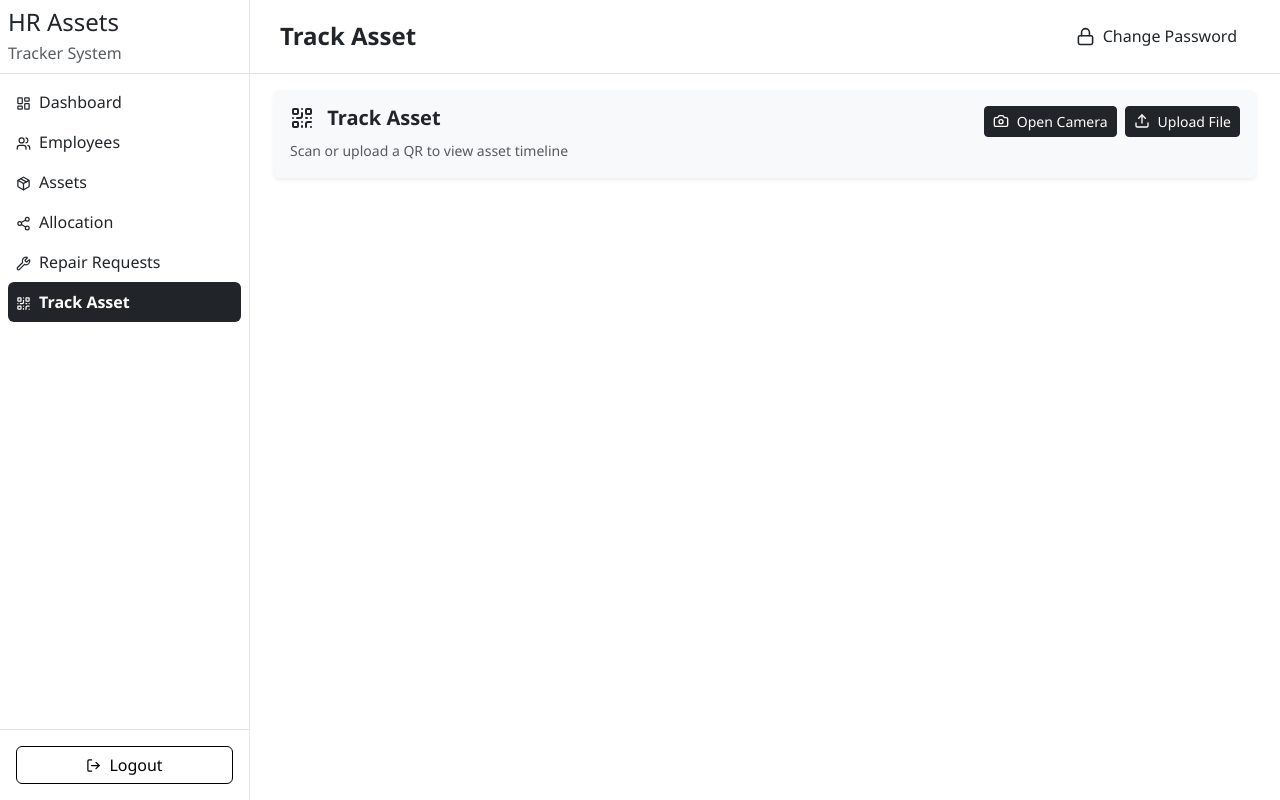
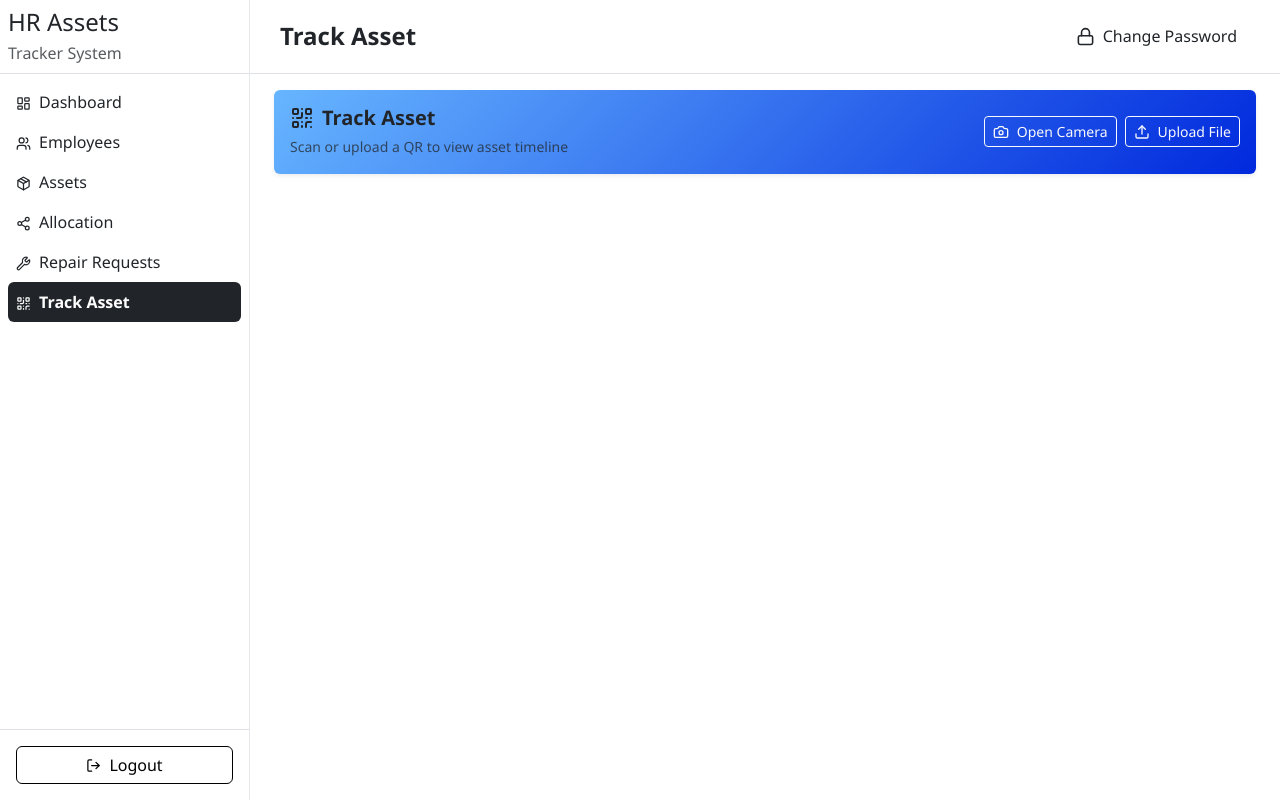
Before and after one commit to Rateendra-21/hr_assets_tracker, a React (Vite) app in the folder Frontend/hrassetstracker/: page /track-asset in a window 1280 px wide. Built offline with nearby package versions, Linux system fonts and the light colour scheme; sample sign-in values are in the browser's storage.

Commit message:
UI chnages

```diff
--- a/Frontend/hrassetstracker/src/index.css
+++ b/Frontend/hrassetstracker/src/index.css
@@ -36,3 +36,8 @@ body{
 button {
   font-weight: 500 !important;
 }
+
+.bg-mix {
+  background: linear-gradient(135deg, #67b5ffff , #0029ddff);
+
+}
--- a/Frontend/hrassetstracker/src/pages/Admin/admin.jsx
+++ b/Frontend/hrassetstracker/src/pages/Admin/admin.jsx
@@ -33,14 +33,10 @@ const Admin = () => {
 
   return (
     <main className="flex-grow-1">
-      {/* <div className="d-flex justify-content-between align-items-center p-3 border-bottom">
-        <h4 className="fw-bold" style={{ marginBottom: "12px" }}>
-          Admin Management
-        </h4>
-      </div> */}
+
       <Header></Header>
 
-      <div className="d-flex mx-4 mt-4 flex-column flex-md-row align-items-start align-items-md-center justify-content-between mb-2 rounded p-3 bg-light shadow-sm">
+      <div className="d-flex mx-4 mt-4 flex-column flex-md-row align-items-start align-items-md-center justify-content-between mb-2 rounded p-3 bg-mix shadow-sm">
         <div className="d-flex flex-column mb-2 mb-md-0">
           <h5 className="text-dark fw-bold mb-1"> <User size={17}/> Manage Admins</h5>
           <small className="text-muted">
@@ -50,7 +46,7 @@ const Admin = () => {
 
         <div>
           <button
-            className="btn btn-dark btn-sm d-flex align-items-center"
+            className="btn btn-outline-light btn-sm d-flex align-items-center"
             onClick={() => setShowModal(true)}
           >
             <Plus size={16} className="me-2" />
--- a/Frontend/hrassetstracker/src/pages/Allocations/Assign.jsx
+++ b/Frontend/hrassetstracker/src/pages/Allocations/Assign.jsx
@@ -104,7 +104,7 @@ const Assign = () => {
 
   return (
     <main className="flex-grow-1">
-      <div className="d-flex flex-column flex-md-row align-items-start align-items-md-center justify-content-between mb-3 rounded p-3 bg-light shadow-sm">
+      <div className="d-flex flex-column flex-md-row align-items-start align-items-md-center justify-content-between mb-3 rounded p-3 bg-mix shadow-sm">
         {/* Left Section */}
         <div className="d-flex flex-column mb-2 mb-md-0">
           <h5 className="text-dark d-flex align-items-center mb-1">
@@ -128,7 +128,7 @@ const Assign = () => {
               className={`btn btn-sm rounded-start ${
                 activeView === "assigned"
                   ? "btn-dark text-white"
-                  : "btn-outline-dark"
+                  : "btn-outline-light"
               }`}
               onClick={() => setActiveView("assigned")}
             >
@@ -139,7 +139,7 @@ const Assign = () => {
               className={`btn btn-sm rounded-end ${
                 activeView === "assign"
                   ? "btn-dark text-white"
-                  : "btn-outline-dark"
+                  : "btn-outline-light"
               }`}
               onClick={() => setActiveView("assign")}
             >
--- a/Frontend/hrassetstracker/src/pages/Assets/Assets.jsx
+++ b/Frontend/hrassetstracker/src/pages/Assets/Assets.jsx
@@ -24,7 +24,7 @@ const Assets = () => {
 
       {/* Management Section */}
 
-      <div className="d-flex mx-4 mt-4 flex-column flex-md-row align-items-start align-items-md-center justify-content-between mb-2 rounded p-3 bg-light shadow-sm">
+      <div className="d-flex mx-4 mt-4 flex-column flex-md-row align-items-start align-items-md-center justify-content-between mb-2 rounded p-3 bg-mix shadow-sm">
         {/* Left Section */}
         <div className="d-flex flex-column mb-2 mb-md-0">
           <h5 className="text-dark fw-bold mb-1">
@@ -39,7 +39,7 @@ const Assets = () => {
         {/* Right Section */}
         <div className="d-flex gap-2">
           <button
-            className="btn btn-dark btn-sm d-flex align-items-center"
+            className="btn btn-outline-light btn-sm d-flex align-items-center"
             onClick={openAddAssetModal}
           >
             <Plus size={16} className="me-2" />
--- a/Frontend/hrassetstracker/src/pages/Common/TrackAsset.jsx
+++ b/Frontend/hrassetstracker/src/pages/Common/TrackAsset.jsx
@@ -179,9 +179,7 @@ const TrackAsset = () => {
     }
     try {
       const res = await fetch(
-        `${baseUrl}/asset-lifecycle/timeline/qr/${encodeURIComponent(
-          qrId
-        )}`,
+        `${baseUrl}/asset-lifecycle/timeline/qr/${encodeURIComponent(qrId)}`,
         { headers: { Authorization: `Bearer ${token}` } }
       );
       if (res.status === 404) {
@@ -262,10 +260,10 @@ const TrackAsset = () => {
     <main className="flex-grow-1">
       <Header />
 
-      <div className="d-flex mx-4 mt-3 flex-column flex-md-row align-items-start justify-content-between p-3 bg-light shadow-sm rounded">
-        <div>
-          <h5 className="fw-bold mb-1 text-dark">
-            <QrCodeIcon className="me-2 mb-1" /> Track Asset
+      <div className="d-flex mx-4 mt-3 flex-column flex-md-row align-items-center justify-content-between p-3 bg-mix shadow-sm rounded">
+        <div className="mb-2 mb-md-0">
+          <h5 className="fw-bold mb-1 text-dark d-flex align-items-center">
+            <QrCodeIcon className="me-2" /> Track Asset
           </h5>
           <small className="text-muted">
             Scan or upload a QR to view asset timeline
@@ -274,13 +272,13 @@ const TrackAsset = () => {
 
         <div className="d-flex gap-2 align-items-center">
           <button
-            className="btn btn-dark btn-sm d-flex align-items-center"
+            className="btn btn-outline-light btn-sm d-flex align-items-center"
             onClick={() => cameraInputRef.current.click()}
           >
             <CameraIcon size={16} className="me-2" /> Open Camera
           </button>
           <button
-            className="btn btn-dark btn-sm d-flex align-items-center"
+            className="btn btn-outline-light btn-sm d-flex align-items-center"
             onClick={() => uploadInputRef.current.click()}
           >
             <Upload size={16} className="me-2" /> Upload File
@@ -374,7 +372,10 @@ const TrackAsset = () => {
                     eventTypeIconMap[event.event_type] ||
                     eventTypeIconMap.DEFAULT;
                   return (
-                    <div key={event.id} className="d-flex mb-3 position-relative">
+                    <div
+                      key={event.id}
+                      className="d-flex mb-3 position-relative"
+                    >
                       <span
                         className="timeline-dot d-flex justify-content-center align-items-center shadow"
                         style={{
@@ -390,10 +391,7 @@ const TrackAsset = () => {
                       </span>
                       <div className="flex-grow-1">
                         <div className="d-flex justify-content-between align-items-center">
-                          <span
-                            className="fw-semibold"
-                            style={{ color: bg }}
-                          >
+                          <span className="fw-semibold" style={{ color: bg }}>
                             {getEventLabel(event.event_type)}
                           </span>
                           <span className="small text-muted">
--- a/Frontend/hrassetstracker/src/pages/employee/Employee.jsx
+++ b/Frontend/hrassetstracker/src/pages/employee/Employee.jsx
@@ -4,6 +4,7 @@ import EmployeeList from "../employee/Employeelist";
 import AddEmployeeModal from "../employee/AddEmployeeModal";
 import Header from "../Common/Header"
 import toast from "react-hot-toast";
+
 
 const Employee = () => {
   const [showModal, setShowModal] = useState(false);
@@ -72,14 +73,12 @@ const Employee = () => {
 
   return (
     <main className="flex-grow-1">
-      {/* <div className="d-flex justify-content-between align-items-center p-2 p-md-3 border-bottom">
-        <h4 className="fw-bold" style={{ marginBottom: "12px" }}>
-          Employee
-        </h4>
-      </div> */}
+
        <Header></Header>
+        <div>
 
-      <div className="d-flex mx-4 mt-4 flex-column flex-md-row align-items-start align-items-md-center justify-content-between mb-2 rounded p-3 bg-light shadow-sm">
+        </div>
+      <div className="d-flex mx-4 mt-4 flex-column flex-md-row align-items-start align-items-md-center justify-content-between mb-2 rounded p-3 bg-mix shadow-sm">
 
         <div className="d-flex flex-column mb-2 mb-md-0">
           <h5 className="text-dark fw-bold mb-1">
@@ -94,7 +93,7 @@ const Employee = () => {
 
         <div className="d-flex gap-2">
           <button
-            className="btn btn-outline-dark btn-sm d-flex align-items-center"
+            className="btn btn-outline-light btn-sm d-flex align-items-center"
             onClick={downloadCSVTemplate}
           >
             <Download size={16} className="me-2" />
@@ -102,7 +101,7 @@ const Employee = () => {
           </button>
 
           <button
-            className="btn btn-dark btn-sm d-flex align-items-center"
+            className="btn btn-light btn-sm d-flex align-items-center"
             onClick={() => setShowModal(true)}
           >
             <Plus size={16} className="me-2" />
```
Also changed, not shown: Frontend/hrassetstracker/src/pages/Repairs/RepairRequests.jsx (+4 -16 lines).
